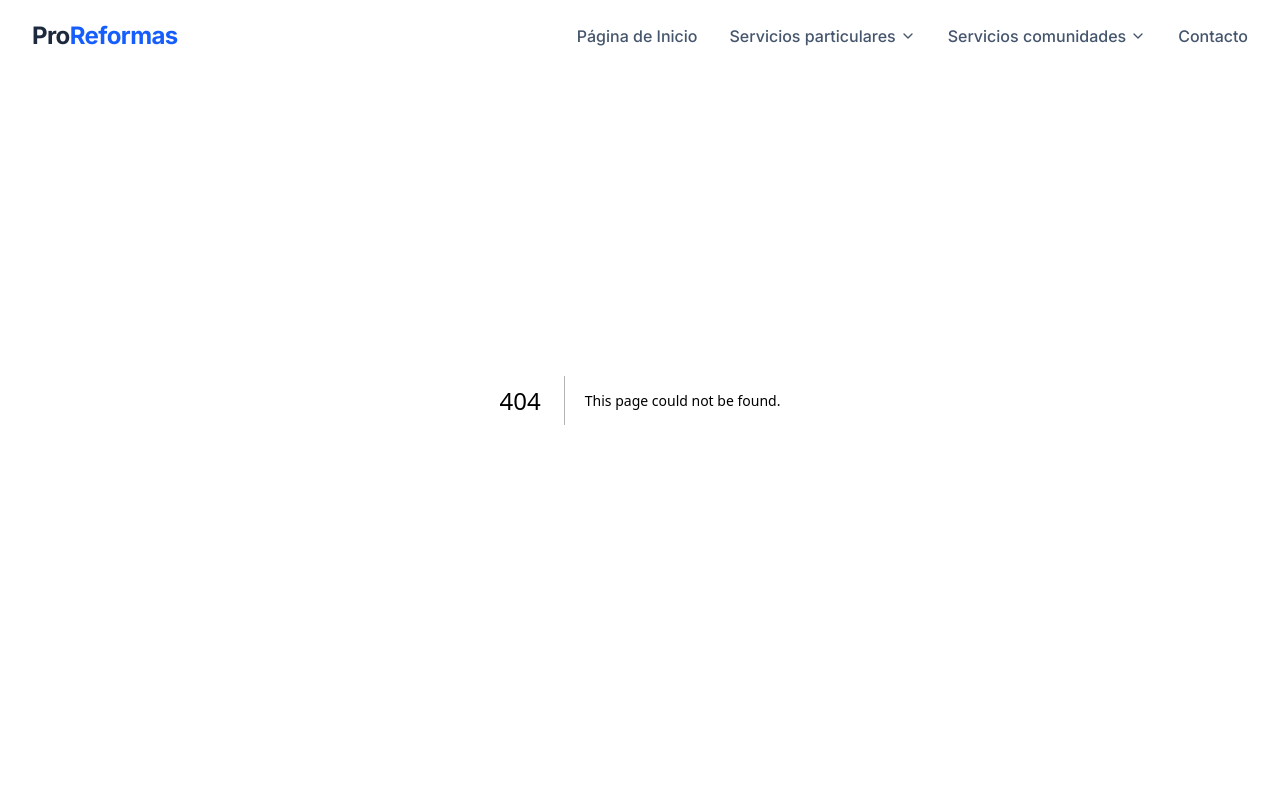
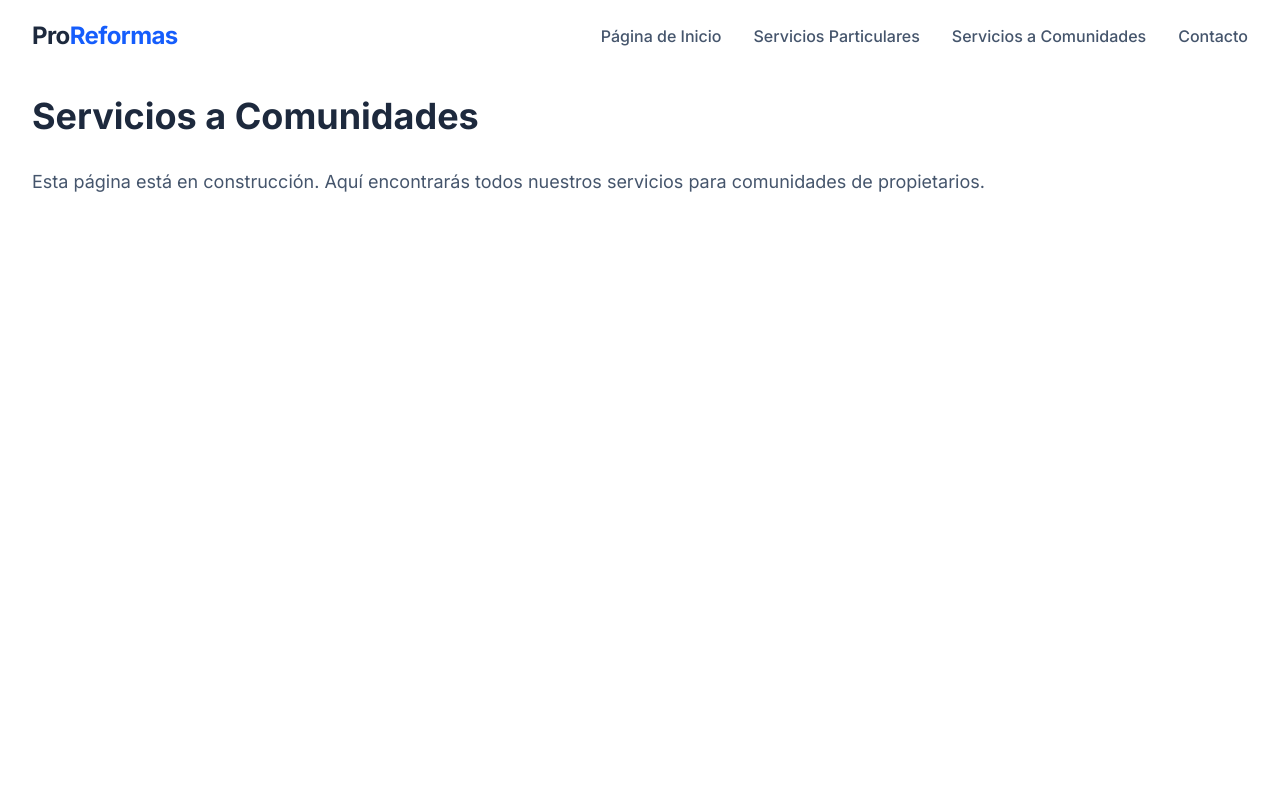
Before and after one commit to raulgalan19-lgtm/sitio-Reformas, a Next.js app: page /comunidades in a window 1280 px wide. Before the commit this address had no page. Shown: the top 800 px of the page. Built offline with nearby package versions, Linux system fonts and the light colour scheme.

Commit message:
feat: simplify navbar and add placeholder pages for particulares and comunidades

```diff
--- /dev/null
+++ b/app/comunidades/page.js
@@ -0,0 +1,14 @@
+"use client";
+
+import React from 'react';
+
+export default function Comunidades() {
+  return (
+    <div className="pt-24 pb-20 min-h-screen bg-white">
+      <div className="max-w-7xl mx-auto px-4 sm:px-6 lg:px-8">
+        <h1 className="text-4xl font-bold text-slate-800 mb-8">Servicios a Comunidades</h1>
+        <p className="text-lg text-slate-600">Esta página está en construcción. Aquí encontrarás todos nuestros servicios para comunidades de propietarios.</p>
+      </div>
+    </div>
+  );
+}
--- /dev/null
+++ b/app/particulares/page.js
@@ -0,0 +1,14 @@
+"use client";
+
+import React from 'react';
+
+export default function Particulares() {
+  return (
+    <div className="pt-24 pb-20 min-h-screen bg-white">
+      <div className="max-w-7xl mx-auto px-4 sm:px-6 lg:px-8">
+        <h1 className="text-4xl font-bold text-slate-800 mb-8">Servicios Particulares</h1>
+        <p className="text-lg text-slate-600">Esta página está en construcción. Aquí encontrarás todos nuestros servicios para particulares.</p>
+      </div>
+    </div>
+  );
+}
--- a/components/Navbar.js
+++ b/components/Navbar.js
@@ -16,18 +16,10 @@ const Navbar = () => {
   }, []);
 
   const navLinks = [
-    { name: 'Página de Inicio', href: '#inicio' },
-    {
-      name: 'Servicios particulares',
-      href: '#servicios-particulares',
-      dropdown: ['Reformas integrales', 'Fontanería', 'Pintura', 'Electricidad']
-    },
-    {
-      name: 'Servicios comunidades',
-      href: '#servicios-comunidades',
-      dropdown: ['Fontanería', 'Electricidad', 'Reparaciones en cubierta', 'Trabajos de pintura', 'Actuaciones en fachadas']
-    },
-    { name: 'Contacto', href: '#contacto' }
+    { name: 'Página de Inicio', href: '/' },
+    { name: 'Servicios Particulares', href: '/particulares' },
+    { name: 'Servicios a Comunidades', href: '/comunidades' },
+    { name: 'Contacto', href: '/#contacto' }
   ];
 
   return (
@@ -44,34 +36,13 @@ const Navbar = () => {
           {/* Desktop Menu */}
           <div className="hidden md:flex items-center space-x-8">
             {navLinks.map((link) => (
-              <div key={link.name} className="relative group">
               <a
+                key={link.name}
                 href={link.href}
-                  className="text-slate-600 hover:text-blue-600 font-medium flex items-center transition-colors py-2"
+                className="text-slate-600 hover:text-blue-600 font-medium transition-colors py-2"
               >
                 {link.name}
-                  {link.dropdown && <ChevronDown className="ml-1 w-4 h-4" />}
               </a>
-
-                {/* Dropdown Menu */}
-                {link.dropdown && (
-                  <div className="absolute left-0 mt-0 w-56 opacity-0 invisible group-hover:opacity-100 group-hover:visible transition-all duration-200 transform translate-y-2 group-hover:translate-y-0">
-                    <div className="pt-4">
-                      <div className="bg-white rounded-xl shadow-xl border border-slate-100 overflow-hidden">
-                        {link.dropdown.map((item) => (
-                          <a
-                            key={item}
-                            href={link.href}
-                            className="block px-4 py-3 text-sm text-slate-600 hover:bg-slate-50 hover:text-blue-600 transition-colors"
-                          >
-                            {item}
-                          </a>
-                        ))}
-                      </div>
-                    </div>
-                  </div>
-                )}
-              </div>
             ))}
           </div>
 
@@ -92,29 +63,14 @@ const Navbar = () => {
         <div className="md:hidden bg-white border-t border-slate-100 absolute w-full shadow-lg">
           <div className="px-2 pt-2 pb-3 space-y-1 sm:px-3">
             {navLinks.map((link) => (
-              <div key={link.name}>
               <a
+                key={link.name}
                 href={link.href}
                 className="block px-3 py-2 text-base font-medium text-slate-800 hover:bg-slate-50 hover:text-blue-600 rounded-md"
                 onClick={() => setIsOpen(false)}
               >
                 {link.name}
               </a>
-                {link.dropdown && (
-                  <div className="pl-6 pb-2 space-y-1">
-                    {link.dropdown.map((item) => (
-                      <a
-                        key={item}
-                        href={link.href}
-                        className="block px-3 py-2 text-sm font-medium text-slate-500 hover:text-blue-600 hover:bg-slate-50 rounded-md"
-                        onClick={() => setIsOpen(false)}
-                      >
-                        - {item}
-                      </a>
-                    ))}
-                  </div>
-                )}
-              </div>
             ))}
           </div>
         </div>
```
Lines whose indentation alone changed are shown as unchanged.
